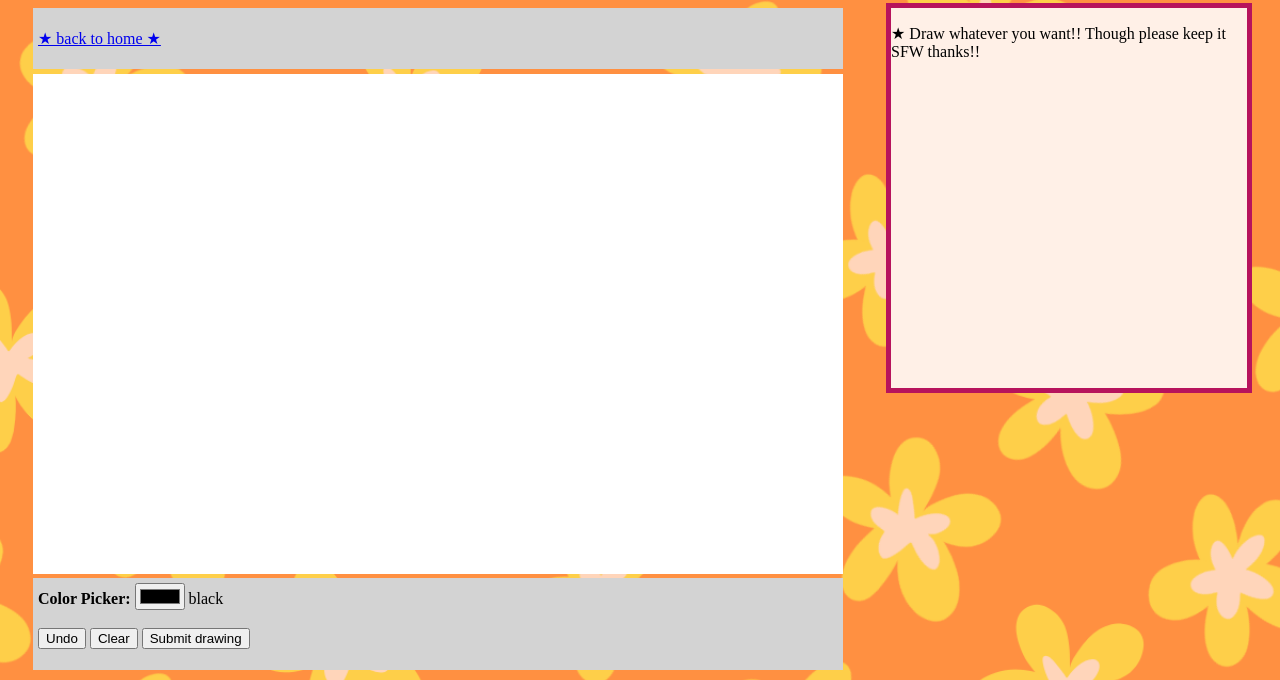
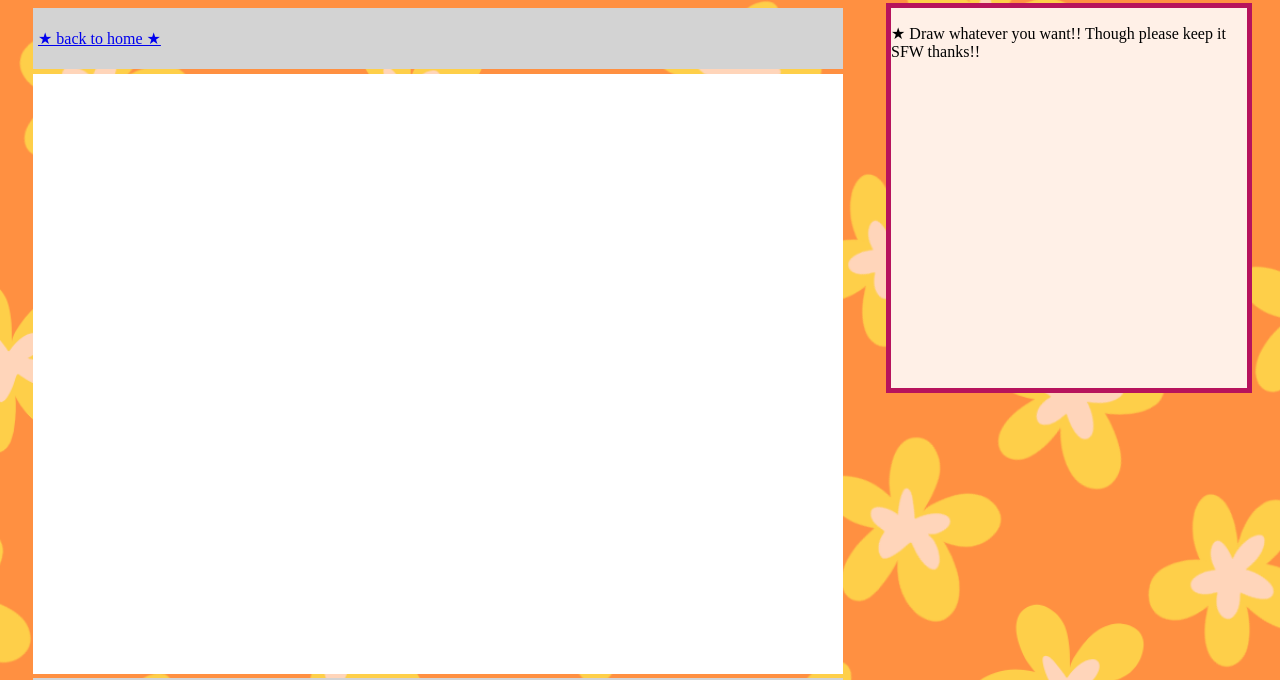
Before and after one commit to xXGinoIsGinoXx/xxginoisginoxx.github.io, a plain HTML site: page drawbox.html in a window 1280 px wide. Shown: the top 680 px of the page. Drawn offline with nearby package versions, Linux system fonts and the light colour scheme; no server answers.

Commit message:
Update drawbox.html

```diff
--- a/drawbox.html
+++ b/drawbox.html
@@ -16,7 +16,7 @@
         <p><a href="https://xxginoisginoxx.neocities.org/home">★ back to home ★</a></p>
     </div>
     <div class="TheCanvas">
-    <canvas id="drawboxcanvas" width="810px" height="500px"></canvas>
+    <canvas id="drawboxcanvas" width="810px" height="600px"></canvas>
     <br>
     <fieldset id="controls">
             <label for="colorpicker"><strong>Color Picker:  </strong></label>
```
